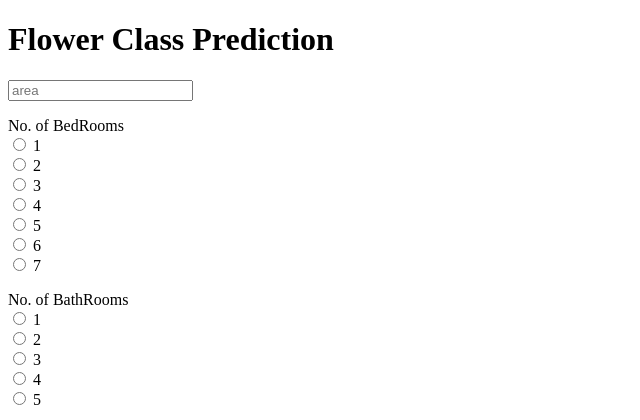
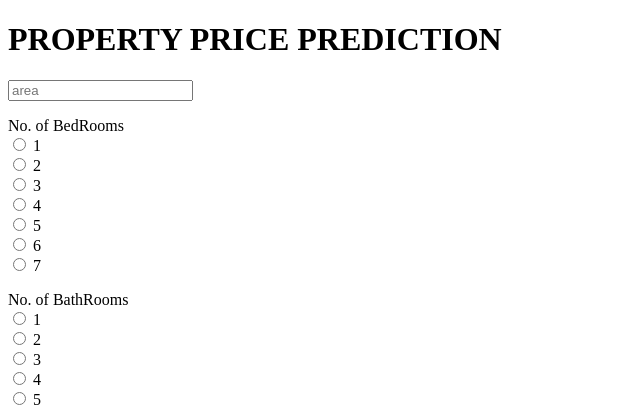
Before and after one commit to incognitobeast/appdeploy, a Flask app: page / in a window 1280 px wide. Shown: the top 420 px of the page, without its empty margins (0-640 px from the left). Run offline with Flask 2, Linux system fonts and the light colour scheme; parts of the project's set-up code (start-up, migrations or seed data) failed here and were passed over.

Commit message:
Update index.html

```diff
--- a/templates/index.html
+++ b/templates/index.html
@@ -13,7 +13,7 @@
 
 <body>
  <div class="login">
-	<h1>Flower Class Prediction</h1>
+	<h1>PROPERTY PRICE PREDICTION</h1>
 
      <!-- Main Input For Receiving Query to our ML -->
     <form action="{{ url_for('predict')}}"method="post">
@@ -35,7 +35,7 @@
         <label for="7">7</label><br>
         </p>
         <p>No. of BathRooms<br>
-		<input type="radio" id="1" name="bathrooms" value="1">
+	<input type="radio" id="1" name="bathrooms" value="1">
         <label for="1">1</label><br>
         <input type="radio" id="2" name="bathrooms" value="2">
         <label for="2">2</label><br>
@@ -47,7 +47,7 @@
         <label for="5">5</label><br>
         </p>
         <p>No. of Stories<br>
-		<input type="radio" id="1" name="stories" value="1">
+	<input type="radio" id="1" name="stories" value="1">
         <label for="1">1</label><br>
         <input type="radio" id="2" name="stories" value="2">
         <label for="2">2</label><br>
```
